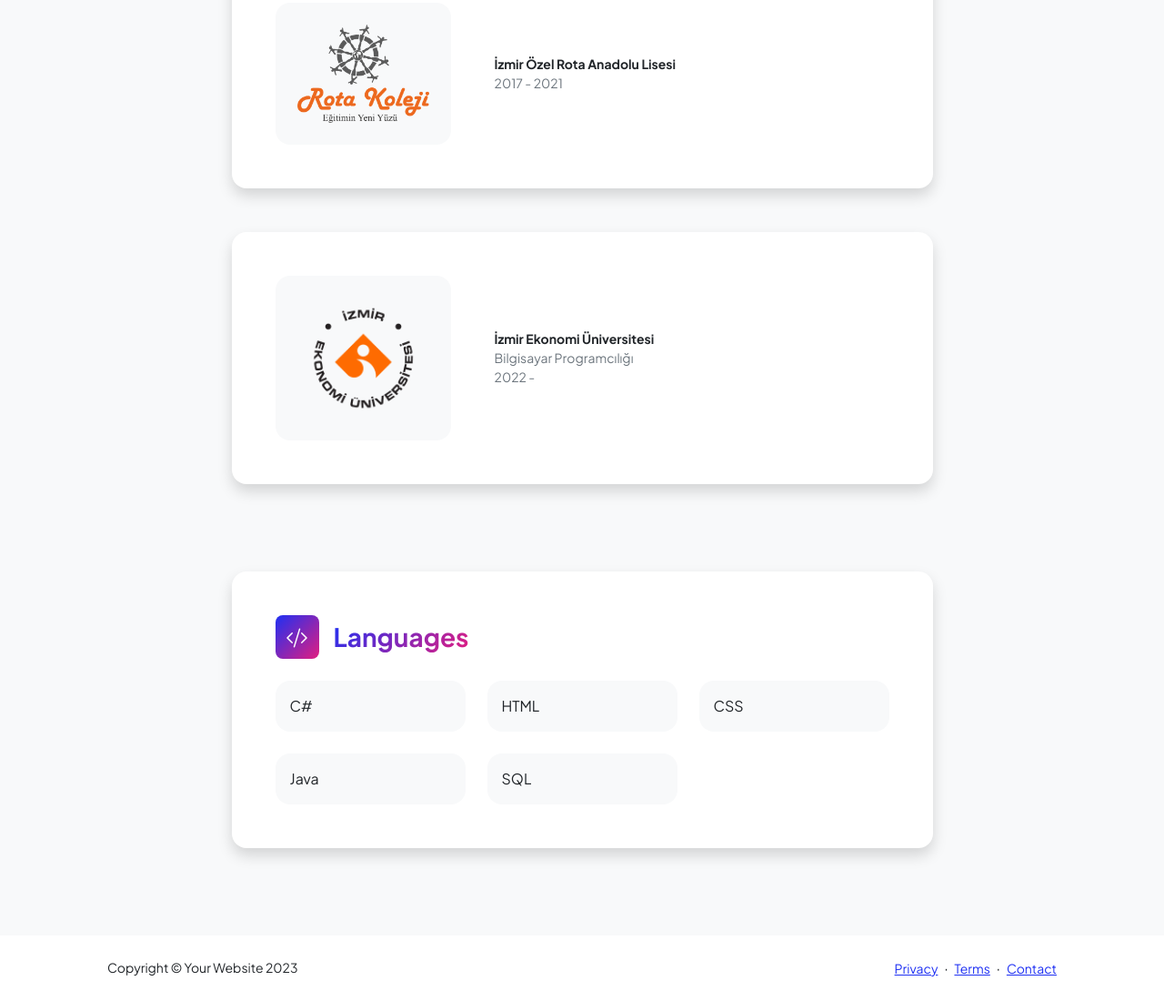
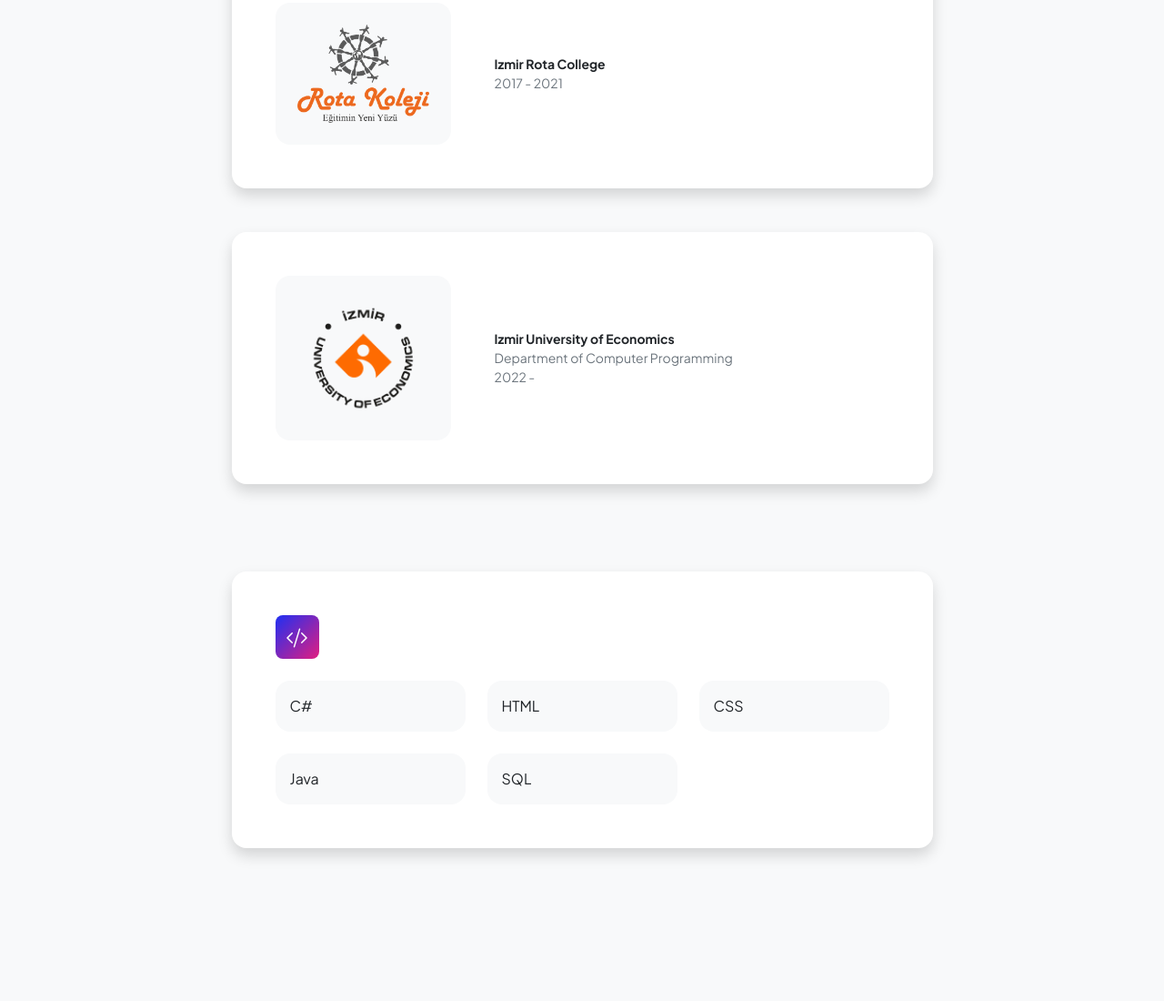
Before and after one commit to ezgiayvaz/ezgiayvaz.github.io, a plain HTML site: page resume.html in a window 1280 px wide. Shown: the part 415-1515 px from the top of the page at 91% size. After the commit the page ends 1443 px from the top, so only its background shows below. Drawn offline with nearby package versions, Linux system fonts and the light colour scheme.

Commit message:
updateresume2

```diff
--- a/resume.html
+++ b/resume.html
@@ -47,7 +47,7 @@
                                 <h2 class="text-primary fw-bolder mb-0"></h2>
                                 <!-- Download resume button-->
                                 <!-- Note: Set the link href target to a PDF file within your project-->
-                                <a class="btn btn-primary px-4 py-3" href="https://github.com/ezgiayvaz/ezgiayvaz.github.io/blob/main/Ezgi%20Ayvaz%20CV.pdf">
+                                <a class="btn btn-primary px-4 py-3" href="https://github.com/ezgiayvaz/ezgiayvaz.github.io/blob/main/Ezgi%20Ayvaz.pdf">
                                     <div class="d-inline-block bi bi-download me-2"></div>
                                     Download Resume
                                 </a>
@@ -72,7 +72,7 @@
                                             </div>
                                         </div>
                                         <div class="col-lg-8"><div>
-                                            <div class="small fw-bolder">İzmir Özel Rota Anadolu Lisesi</div>
+                                            <div class="small fw-bolder">Izmir Rota College</div>
 
                                                     <div class="small text-muted">2017 - 2021 </div>
                                         </div></div>
@@ -85,13 +85,13 @@
                                     <div class="row align-items-center gx-5">
                                         <div class="col text-center text-lg-start mb-4 mb-lg-0">
                                             <div class="bg-light p-4 rounded-4">
-                                                <img class="img-fluid" src="assets/ekonomi.png" alt="..." />
+                                                <img class="img-fluid" src="assets/ekonomilogo.png" alt="..." />
 
                                             </div>
                                         </div>
                                         <div class="col-lg-8"><div>
-                                            <div class="small fw-bolder">İzmir Ekonomi Üniversitesi</div>
-                                                    <div class="small text-muted">Bilgisayar Programcılığı</div>
+                                            <div class="small fw-bolder">Izmir University of Economics</div>
+                                                    <div class="small text-muted">Department of Computer Programming</div>
                                                     <div class="small text-muted">2022 -</div>
                                         </div></div>
                                     </div>
@@ -110,7 +110,7 @@
                                     <div class="mb-0">
                                         <div class="d-flex align-items-center mb-4">
                                             <div class="feature bg-primary bg-gradient-primary-to-secondary text-white rounded-3 me-3"><i class="bi bi-code-slash"></i></div>
-                                            <h3 class="fw-bolder mb-0"><span class="text-gradient d-inline">Languages</span></h3>
+                                            <h3 class="fw-bolder mb-0"><span class="text-gradient d-inline"></span></h3>
                                         </div>
                                         <div class="row row-cols-1 row-cols-md-3 mb-4">
                                             <div class="col mb-4 mb-md-0"><div class="d-flex align-items-center bg-light rounded-4 p-3 h-100">C#</div></div>
@@ -131,20 +131,7 @@
             </div>
         </main>
         <!-- Footer-->
-        <footer class="bg-white py-4 mt-auto">
-            <div class="container px-5">
-                <div class="row align-items-center justify-content-between flex-column flex-sm-row">
-                    <div class="col-auto"><div class="small m-0">Copyright &copy; Your Website 2023</div></div>
-                    <div class="col-auto">
-                        <a class="small" href="#!">Privacy</a>
-                        <span class="mx-1">&middot;</span>
-                        <a class="small" href="#!">Terms</a>
-                        <span class="mx-1">&middot;</span>
-                        <a class="small" href="#!">Contact</a>
-                    </div>
-                </div>
-            </div>
-        </footer>
+
         <!-- Bootstrap core JS-->
         <script src="https://cdn.jsdelivr.net/npm/bootstrap@5.2.3/dist/js/bootstrap.bundle.min.js"></script>
         <!-- Core theme JS-->
```
Also changed, not shown: assets/ekonomilogo.png (added), 1 other file.
